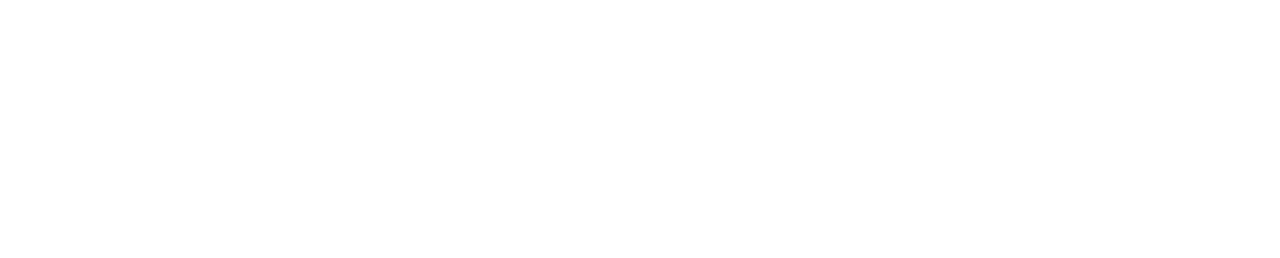
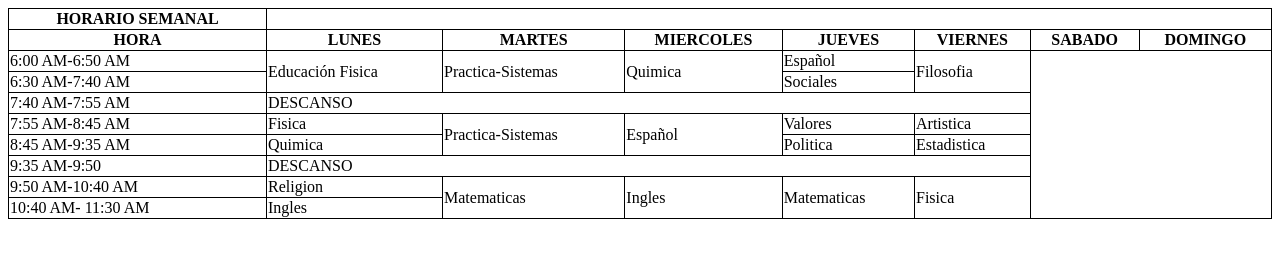
Before and after one commit to Luzaraque3/Mi_autobiograf-a, a plain HTML site: page Mis_horarios.html in a window 1280 px wide. Drawn offline with Linux system fonts and the light colour scheme.

Commit message:
Se agrego programa

```diff
--- a/Mis_horarios.html
+++ b/Mis_horarios.html
@@ -7,6 +7,74 @@
     <title>Document</title>
 </head>
 <body>
+    <style>
+        table, th, td {
+            border: 1px solid black;
+            border-collapse: collapse;
+          }
+    </style>
+    <table class="default" style="width:100%">
+        <tr>
+            <th>HORARIO SEMANAL</th>
+        </tr>
+        <tr>
+            <th>HORA</th>
+            <th>LUNES</th>
+            <th>MARTES</th>
+            <th>MIERCOLES</th>
+            <th>JUEVES</th>
+            <th>VIERNES</th>
+            <th>SABADO</th>
+            <th>DOMINGO</th>
+        </tr>
+        <tr>
+            <td>6:00 AM-6:50 AM</td>
+            <td rowspan="2">Educación Fisica</td>
+            <td rowspan="2">Practica-Sistemas</td>
+            <td rowspan="2">Quimica</td>
+            <td>Español</td>
+            <td rowspan="2">Filosofia</td>
+        </tr>
+        <tr>
+            <td>6:30 AM-7:40 AM</td>
+            <td>Sociales</td>
+        </tr>
+        <tr>
+            <td>7:40 AM-7:55 AM</td>
+            <td colspan="5">DESCANSO</td>
 
+        </tr>
+        <tr>
+            <td>7:55 AM-8:45 AM</td>
+            <td>Fisica</td>
+            <td rowspan="2">Practica-Sistemas</td>
+            <td rowspan="2">Español</td>
+            <td>Valores</td>
+            <td>Artistica</td>
+        </tr>
+        <tr>
+            <td>8:45 AM-9:35 AM</td>
+            <td>Quimica</td>
+            <td>Politica</td>
+            <td>Estadistica</td>
+        </tr>
+        <tr>
+            <td>9:35 AM-9:50</td>
+            <td colspan="5">DESCANSO</td>
+        </tr>
+        <tr>
+            <td>9:50 AM-10:40 AM</td>
+            <td>Religion</td>
+            <td rowspan="2">Matematicas</td>
+            <td rowspan="2">Ingles</td>
+            <td rowspan="2">Matematicas</td>
+            <td rowspan="2">Fisica</td>
+        </tr>
+        <tr>
+            <td>10:40 AM- 11:30 AM</td>
+            <td>Ingles</td>
+
+        </tr>
+    </table>
 </body>
 </html>
```
Also changed, not shown: index.html (added, +12 -0 lines).
